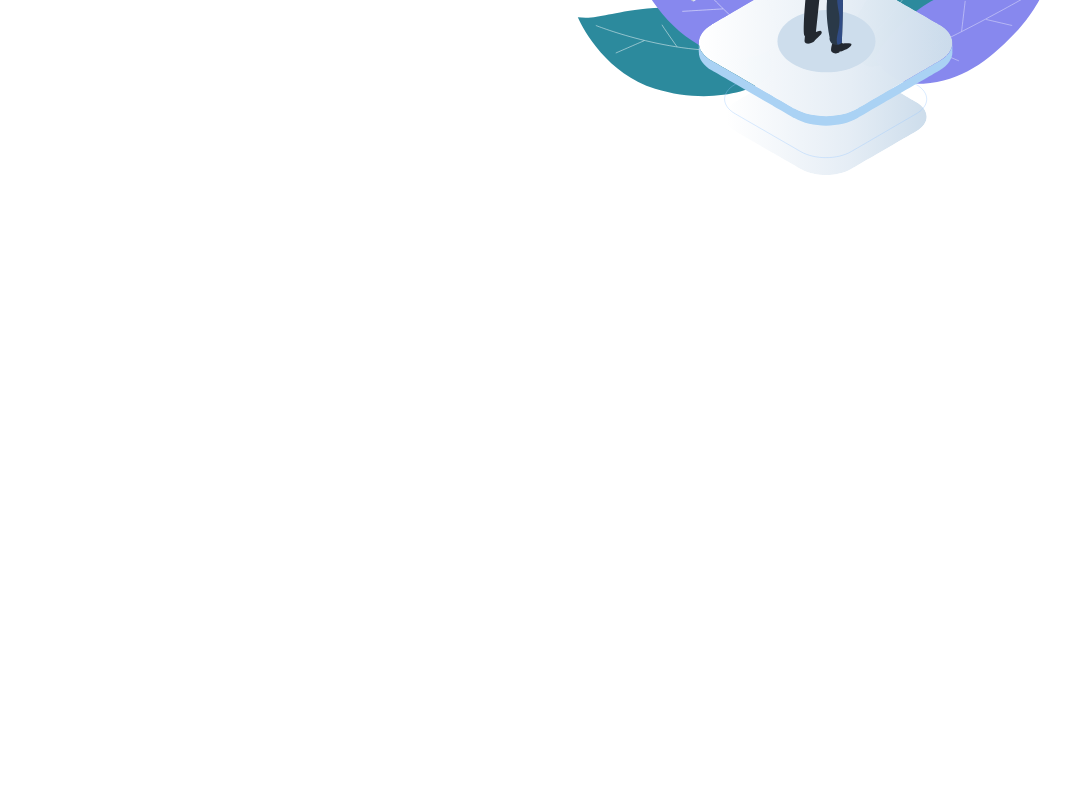
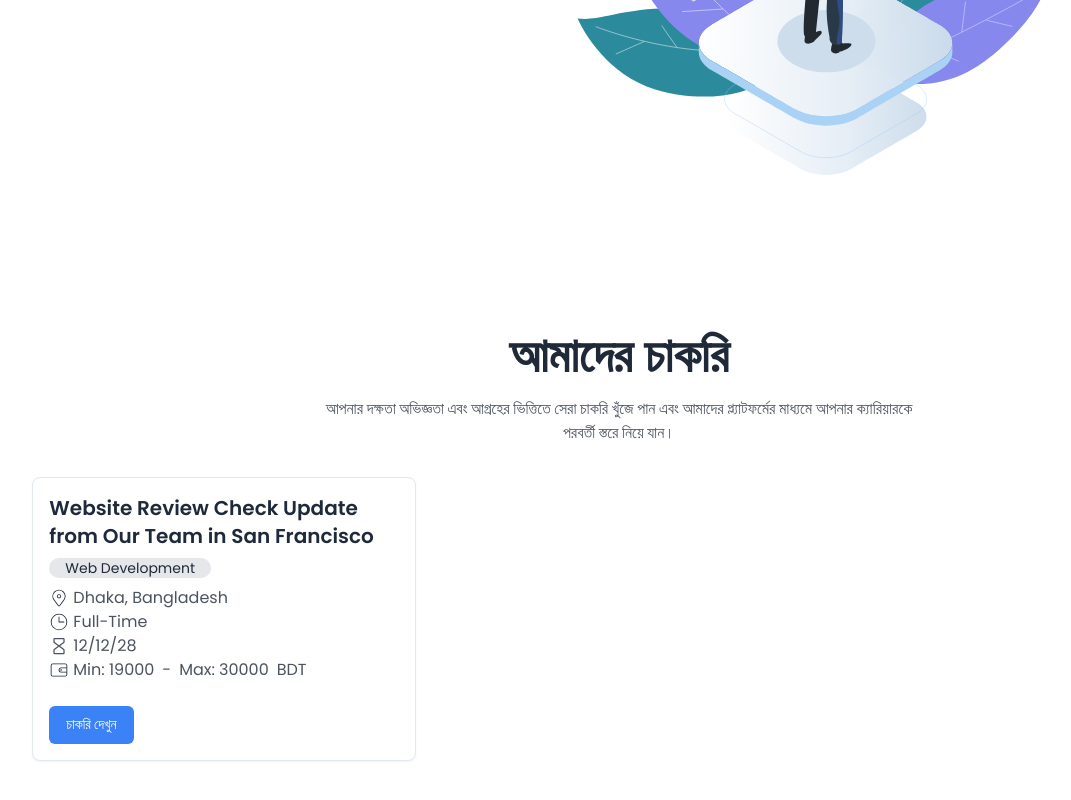
Before and after one commit to PrapooRozario/job-lagbe-client, a React (Vite) app: page / in a window 1280 px wide. Shown: the part 446-1246 px from the top of the page, without its empty margins (21-1092 px from the left). Before the commit the page ends 819 px from the top, so only its background shows below. Built offline with nearby package versions, Linux system fonts and the light colour scheme; no server answers.

Commit message:
Added Our Jobs section

```diff
--- a/package.json
+++ b/package.json
@@ -18,6 +18,7 @@
     "preline": "^2.6.0",
     "react": "^18.3.1",
     "react-dom": "^18.3.1",
+    "react-icons": "^5.4.0",
     "react-router-dom": "^7.0.2",
     "sort-by": "^1.2.0"
   },
--- /dev/null
+++ b/src/components/JobCard.jsx
@@ -0,0 +1,53 @@
+import { CiClock2, CiLocationOn, CiWallet } from "react-icons/ci";
+import { PiHourglass } from "react-icons/pi";
+
+const JobCard = () => {
+  return (
+    <div className="font-poppins">
+      <div className="relative flex flex-col my-6 bg-white shadow-sm border border-slate-200 rounded-lg w-96">
+        <div className="p-4">
+          <h5 className="mb-2 text-slate-800 text-xl font-semibold">
+            Website Review Check Update from Our Team in San Francisco
+          </h5>
+          <div className="bg-gray-200 mb-2 w-fit text-sm text-gray-800 px-4 rounded-full">
+            Web Development
+          </div>
+          <div className="flex items-center gap-1">
+            <CiLocationOn className="text-xl" />
+            <p className="opacity-80">Dhaka, Bangladesh</p>
+          </div>
+          <div className="flex items-center gap-1">
+            <CiClock2 className="text-xl" />
+            <p className="opacity-80">Full-Time</p>
+          </div>
+          <div className="flex items-center gap-1">
+            <PiHourglass className="text-xl opacity-80" />
+            <p className="opacity-80">12/12/28</p>
+          </div>
+          <div className="flex items-center gap-1">
+            <CiWallet className="text-xl" />
+            <div className="flex items-center gap-2 opacity-80">
+              <p>
+                Min: <span>19000</span>
+              </p>
+              -
+              <p>
+                Max: <span>30000</span>
+              </p>
+              <p>BDT</p>
+            </div>
+          </div>
+
+          <button
+            className="font-hind-siliguri rounded-md bg-blue-500 py-2 px-4 mt-6 border border-transparent text-center text-sm text-white transition-all hover:bg-blue-400"
+            type="button"
+          >
+            চাকরি দেখুন
+          </button>
+        </div>
+      </div>
+    </div>
+  );
+};
+
+export default JobCard;
--- a/src/components/Navbar.jsx
+++ b/src/components/Navbar.jsx
@@ -4,6 +4,7 @@ import { AuthContext } from "../contexts/AuthProvider";
 
 const Navbar = () => {
   const { user, signOutAuth } = useContext(AuthContext);
+  console.log(user)
   return (
     <div className="navbar bg-base-100">
       <div className="navbar-start">
--- /dev/null
+++ b/src/components/OurJobs.jsx
@@ -0,0 +1,21 @@
+import JobCard from "./JobCard";
+
+const OurJobs = () => {
+  return (
+    <div>
+      <div className="text-center">
+        <h1 className="text-5xl font-bold">আমাদের চাকরি</h1>
+        <p className="text-base opacity-80 w-1/2 mx-auto mt-4">
+          আপনার দক্ষতা অভিজ্ঞতা এবং আগ্রহের ভিত্তিতে সেরা চাকরি খুঁজে পান এবং
+          আমাদের প্ল্যাটফর্মের মাধ্যমে আপনার ক্যারিয়ারকে পরবর্তী স্তরে নিয়ে
+          যান।
+        </p>
+          </div>
+          <div className="mt-8">
+              <JobCard></JobCard>
+          </div>
+    </div>
+  );
+};
+
+export default OurJobs;
--- a/src/contexts/AuthProvider.jsx
+++ b/src/contexts/AuthProvider.jsx
@@ -23,6 +23,7 @@ const AuthProvider = ({ children }) => {
     const unsubscribe = onAuthStateChanged(auth, (currentUser) => {
       setUser(currentUser);
     });
+
     return () => {
       unsubscribe();
     };
--- a/src/firebase/firebase.config.js
+++ b/src/firebase/firebase.config.js
@@ -2,13 +2,13 @@ import { initializeApp } from "firebase/app";
 import { getAnalytics } from "firebase/analytics";
 import { getAuth } from "firebase/auth";
 const firebaseConfig = {
-  apiKey: "AIzaSyAKt-m-9_rIpk6CvAOeXF_iWkL1CqYmUFg",
-  authDomain: "job-lagbe-e56e2.firebaseapp.com",
-  projectId: "job-lagbe-e56e2",
-  storageBucket: "job-lagbe-e56e2.firebasestorage.app",
-  messagingSenderId: "557072590982",
-  appId: "1:557072590982:web:276b638d7b0286cb4e0907",
-  measurementId: "G-RCCD073SYB",
+  apiKey: import.meta.env.VITE_apiKey,
+  authDomain: import.meta.env.VITE_authDomain,
+  projectId: import.meta.env.VITE_projectId,
+  storageBucket: import.meta.env.VITE_storageBucket,
+  messagingSenderId: import.meta.env.VITE_messagingSenderId,
+  appId: import.meta.env.VITE_appId,
+  measurementId: import.meta.env.VITE_measurementId,
 };
 
 const app = initializeApp(firebaseConfig);
--- a/src/pages/Home.jsx
+++ b/src/pages/Home.jsx
@@ -1,9 +1,11 @@
 import Banner from "../components/Banner";
+import OurJobs from "../components/OurJobs";
 
 const Home = () => {
     return (
         <div>
             <Banner></Banner>
+            <OurJobs></OurJobs>
         </div>
     );
 };
--- a/src/pages/Login.jsx
+++ b/src/pages/Login.jsx
@@ -10,7 +10,7 @@ const Login = () => {
     const password = e.target.password.value;
     signInAuth(email, password)
       .then((user) => setUser(user.user))
-      .then((error) => console.log(error));
+      .catch((error) => console.log(error));
   };
   return (
     <div className="hero mt-16">
```
Also changed, not shown: 1 other file (tests, documents, lock files or other folders).
